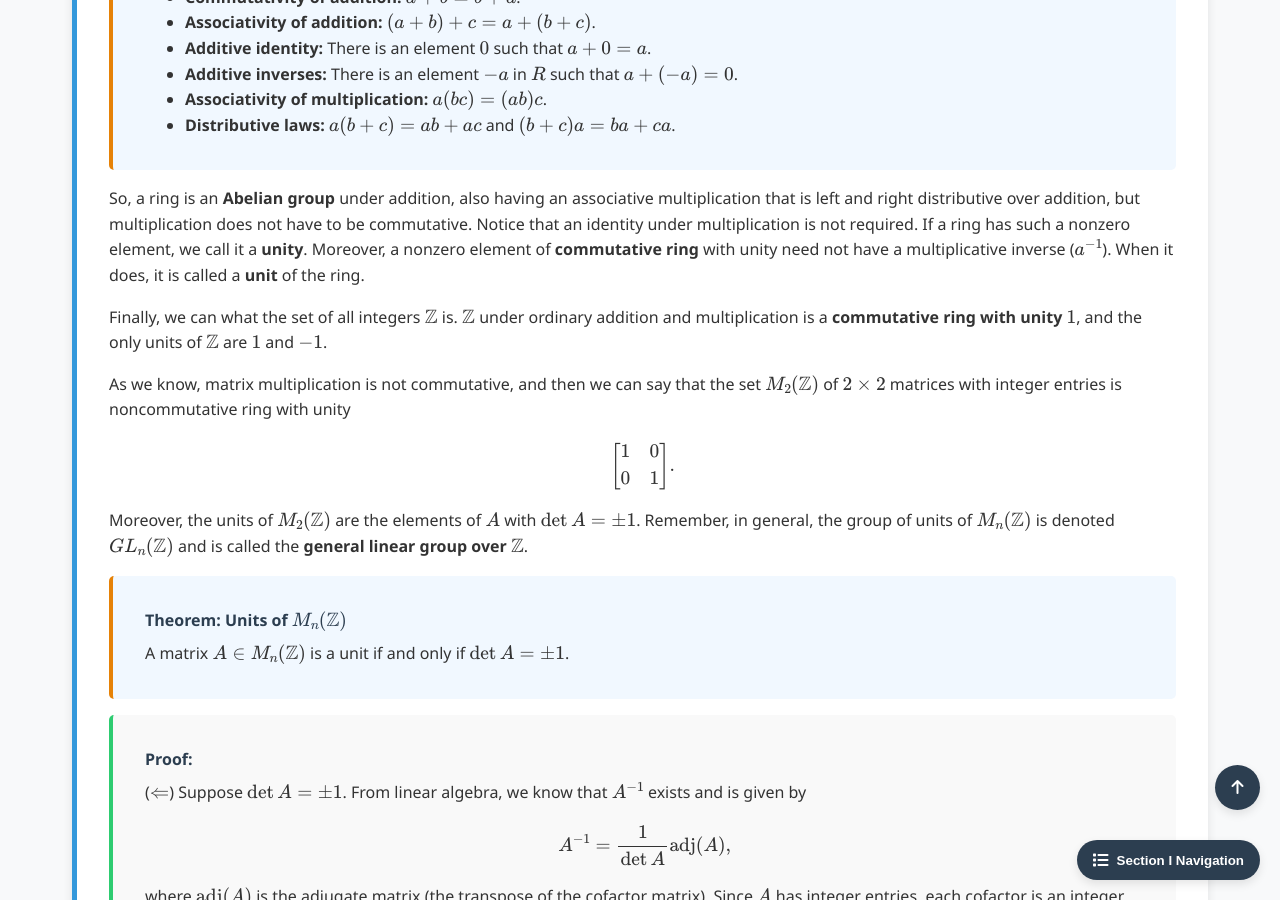
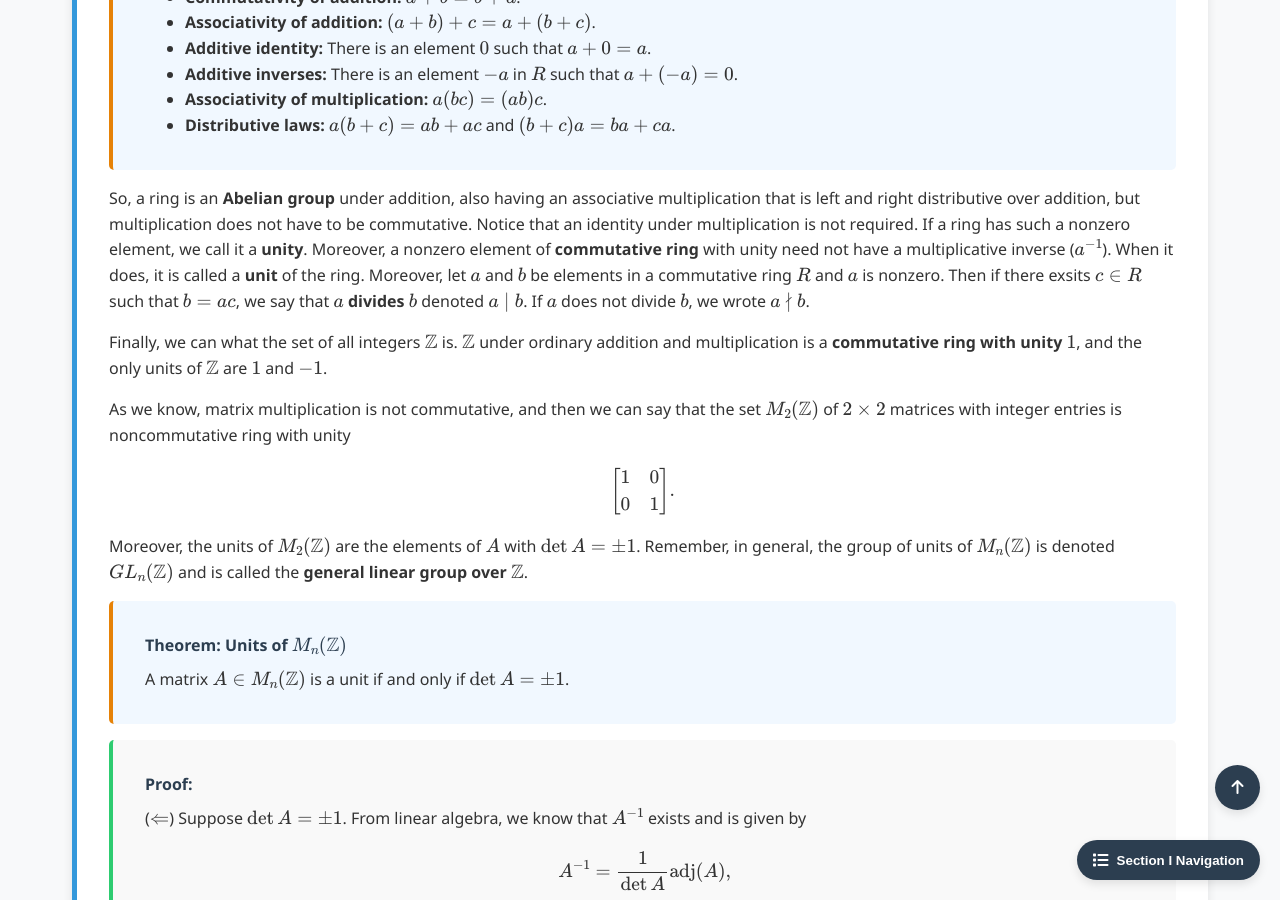
Before and after one commit to Yusukey01/yusukey01.github.io, a Jekyll site: the page built from Mathematics/Linear_algebra/intro_rings.html, in a window 1280 px wide and 900 px high, scrolled down 1259 px. Built offline with Jekyll 4.4.1, drawn with Linux system fonts in a browser that asks for light colours.

Commit message:
write I-18, intro to rings

```diff
--- a/Mathematics/Linear_algebra/intro_rings.html
+++ b/Mathematics/Linear_algebra/intro_rings.html
@@ -160,7 +160,9 @@ noindex: true
                     left and right distributive over addition, but multiplication does not have to be commutative. Notice that an identity
                     under multiplication is not required. If a ring has such a nonzero element, we call it a <strong>unity</strong>. Moreover,
                     a nonzero element of <strong>commutative ring</strong> with unity need not have a multiplicative inverse (\(a^{-1}\)).
-                    When it does, it is called a <strong>unit</strong> of the ring.
+                    When it does, it is called a <strong>unit</strong> of the ring. Moreover, let \(a\) and \(b\) be elements in a commutative ring
+                    \(R\) and \(a\) is nonzero. Then if there exsits \(c \in R\) such that \(b = ac\), we say that \(a\) <strong>divides</strong>
+                    \(b\) denoted \(a \mid b\). If \(a\) does not divide \(b\), we wrote \(a \nmid b\).
                 </p>
 
                 <p>
```
